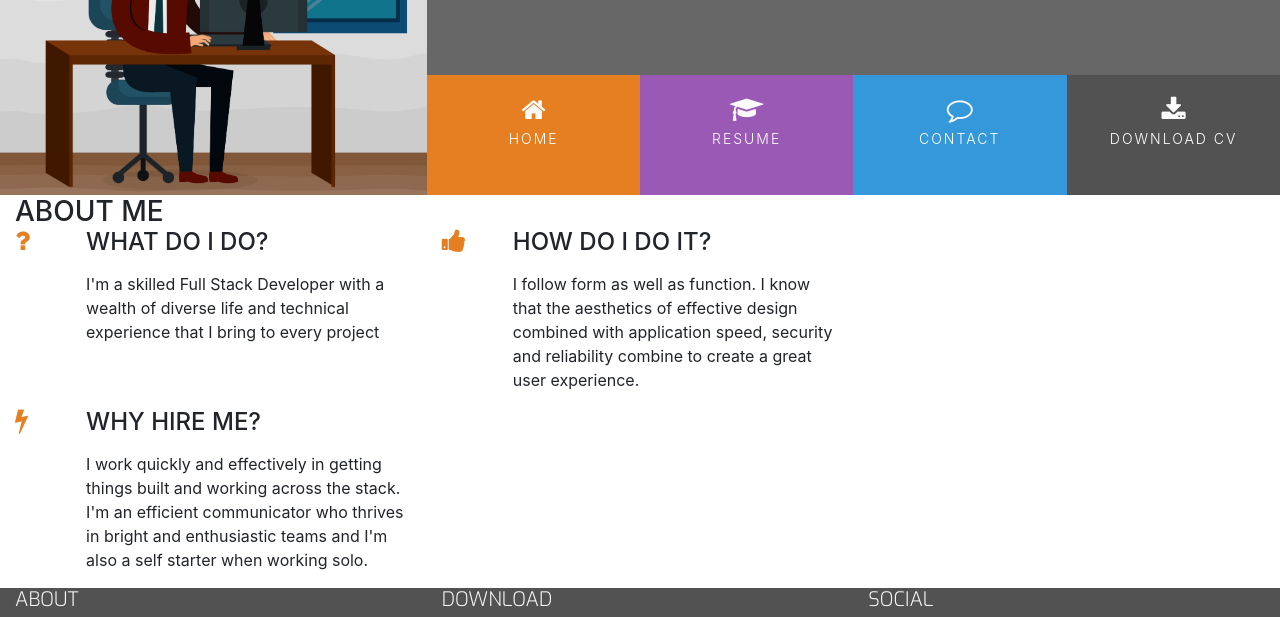
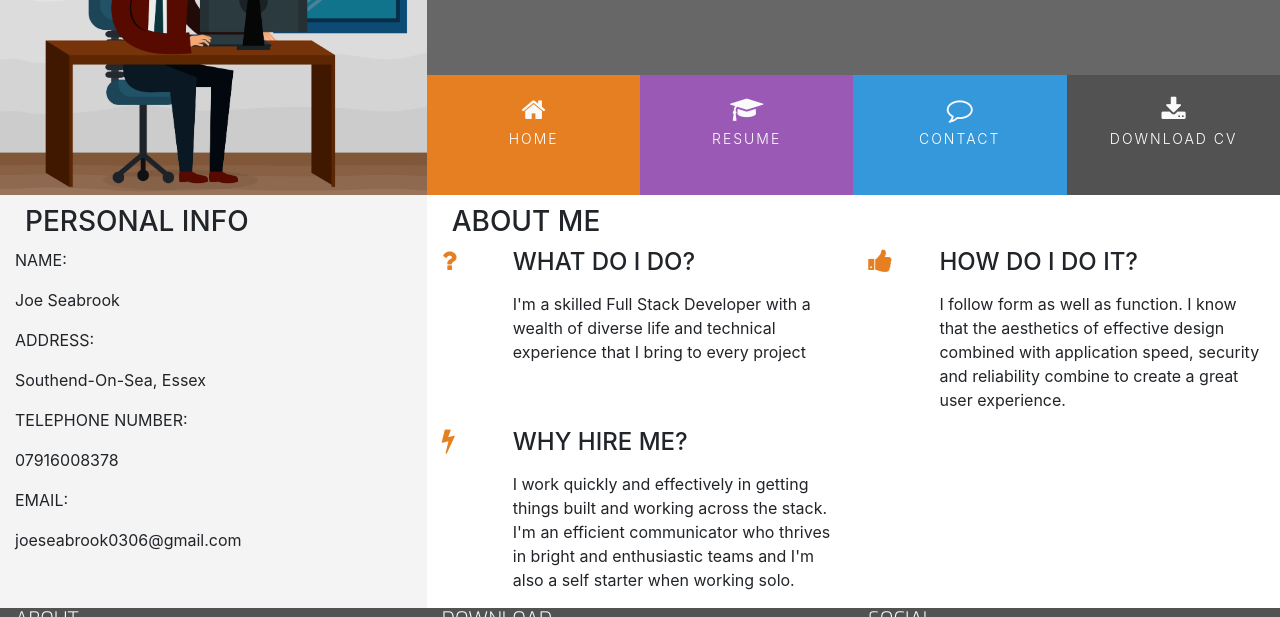
Before and after one commit to Jaycode88/mycv, a plain HTML site: page index.html in a window 1280 px wide. Shown: the part 174-791 px from the top of the page. Drawn offline with nearby package versions, Linux system fonts and the light colour scheme.

Commit message:
Add personal info index

```diff
--- a/assets/css/style.css
+++ b/assets/css/style.css
@@ -20,6 +20,10 @@
 
 .ui-menu-color-download {
     background-color: #525252;
+}
+
+.bg-color-personal-info {
+    background-color: #f4f4f4;
 }
 
 /*---------special paddings/margins/text---*/
@@ -199,3 +203,7 @@ footer {
 .three-reasons-heading {
     margin-bottom: 15px;
 }
+
+.section-heading {
+    padding: 10px;
+}
--- a/index.html
+++ b/index.html
@@ -52,7 +52,62 @@
         </div>
     </header>
     <section class="container-fluid">
-        <div class="row row-table">
+        <div class="row">
+            <div class="col-md-4 bg-color-personal-info section-column">
+                <div class="row">
+                    <div class="col-12">
+                        <h3 class="section-heading uppercase"> Personal Info</h3>
+                    </div>
+                </div>
+                <div class="personal-info-item">
+                    <div class="key">
+                        <p class="uppercase">
+                            Name:
+                        </p>
+                    </div>
+                    <div class="value">
+                        <p>
+                            Joe Seabrook
+                        </p>
+                    </div>
+                </div>
+                <div class="personal-info-item">
+                    <div class="key">
+                        <p class="uppercase">
+                            Address:
+                        </p>
+                    </div>
+                    <div class="value">
+                        <p>
+                            Southend-On-Sea, Essex
+                        </p>
+                    </div>
+                    <div class="personal-info-item">
+                        <div class="key">
+                            <p class="uppercase">
+                                Telephone Number:
+                            </p>
+                        </div>
+                        <div class="value">
+                            <p>
+                                07916008378
+                            </p>
+                        </div>
+                    </div>
+                    <div class="personal-info-item">
+                        <div class="key">
+                            <p class="uppercase">
+                                Email:
+                            </p>
+                        </div>
+                        <div class="value">
+                            <p>
+                                joeseabrook0306@gmail.com
+                            </p>
+                        </div>
+                    </div>
+                </div>
+            </div>
             <div class="col-md-8 bg-color-three-reasons section-column">
                 <div class="row">
                     <div class="col">
```
